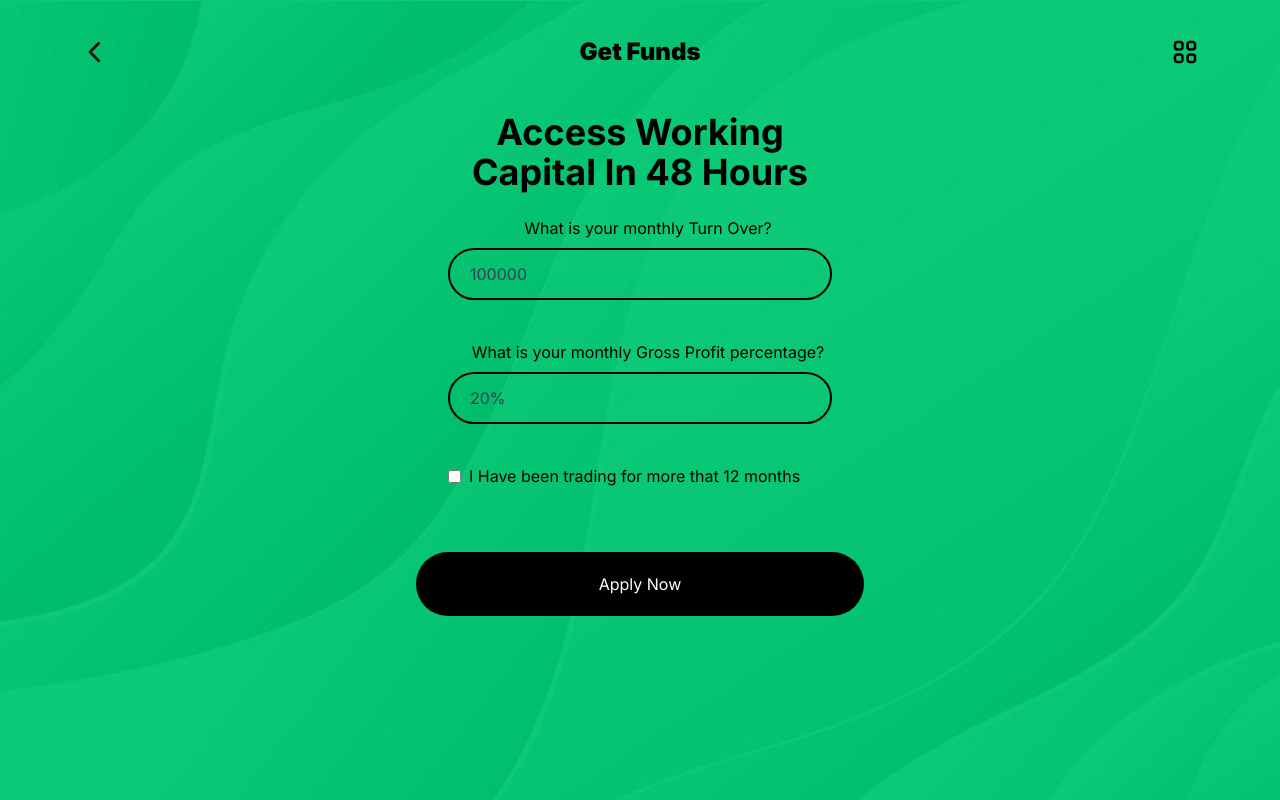
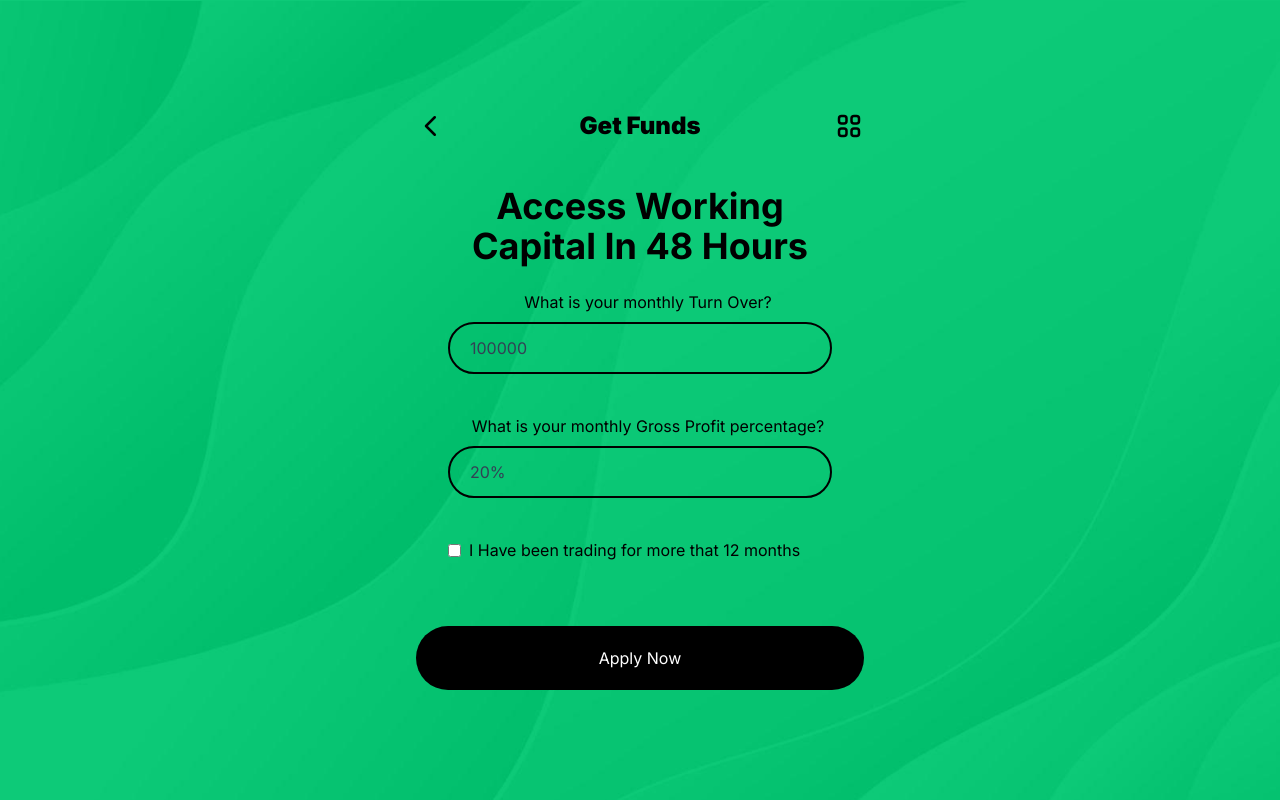
Before and after one commit to grahamusai/getfunds, a Next.js app: page / in a window 1280 px wide. Built offline with nearby package versions, Linux system fonts and the light colour scheme.

Commit message:
removed icon on the slider knob and centered the form to the screen

```diff
--- a/src/app/components/slider.tsx
+++ b/src/app/components/slider.tsx
@@ -3,6 +3,7 @@
 import CircularSlider from "@fseehawer/react-circular-slider";
 
 import { useGlobalState } from "../libs/global_state";
+import { GiClockwiseRotation } from "react-icons/gi";
 
 const Slider = (props: { max: number }) => {
   const { neededAmount, setNeededAmount } = useGlobalState();
@@ -32,7 +33,10 @@ const Slider = (props: { max: number }) => {
           labelColor="#000"
           verticalOffset="20px"
           onChange={(value: number) => setNeededAmount(value)}
-      />
+        >
+          <p></p>
+          {/* <GiClockwiseRotation color="white" /> */}
+        </CircularSlider>
       </div>
     </div>
   );
--- a/src/app/components/slider2.tsx
+++ b/src/app/components/slider2.tsx
@@ -30,7 +30,9 @@ const Slider2 = (props: { min: number }) => {
         labelColor="#000"
         verticalOffset="20px"
         onChange={(duration: number) => setDuration(duration)}
-      />
+      >
+        <p></p>
+      </CircularSlider>
     </div>
   );
 };
--- a/src/app/congrats/page.tsx
+++ b/src/app/congrats/page.tsx
@@ -51,10 +51,12 @@ const Congrats = () => {
   };
 
   return (
+    <div className="w-screen h-screen flex items-center justify-center">
       <div className="space-y-5 text-center max-w-md mx-auto bg-opacity-10">
         <h1 className="text-4xl font-bold pt-4">Congratulations</h1>
         <p className="text-2xl">
-        You Qualify for up to <span className="text-white font-bold">R{maxAmount} </span>in funding
+          You Qualify for up to{" "}
+          <span className="text-white font-bold">R{maxAmount} </span>in funding
         </p>
 
         <div className="flex flex-row items-center gap-5">
@@ -66,7 +68,9 @@ const Congrats = () => {
               <InputSwitcher />
             </div>
           </div>
-        <p className=" font-black text-xl text-left mt-[-3rem]">Slide For Amount</p>
+          <p className=" font-black text-xl text-left mt-[-3rem]">
+            Slide For Amount
+          </p>
         </div>
         <div className=" flex flex-row items-center gap-10">
           <Slider2 min={3} />
@@ -108,6 +112,7 @@ const Congrats = () => {
           All quotes are subject to due diligence
         </span>
       </div>
+    </div>
   );
 };
 
--- a/src/app/layout.tsx
+++ b/src/app/layout.tsx
@@ -17,9 +17,7 @@ export default function RootLayout({
 }) {
   return (
     <html lang="en">
-      <body
-        className={`${inter.className} bg-[url('/images/bg-image.png')] container`}
-      >
+      <body className={`${inter.className} bg-[url('/images/bg-image.png')]`}>
         {children}
       </body>
     </html>
--- a/src/app/page.tsx
+++ b/src/app/page.tsx
@@ -8,7 +8,9 @@ export default function Home() {
   const { setTurnOver, setGrossProfit, turnOver, grossProfit } =
     useGlobalState();
   return (
-    <main className=" pt-9">
+    <main>
+      <div className="w-screen h-screen flex items-center justify-center">
+        <div>
           <Navbar />
           <div className="text-center max-w-md mx-auto mt-3 p-8 bg-opacity-10">
             <h1 className="text-4xl mb-6 font-bold text-center">
@@ -16,7 +18,9 @@ export default function Home() {
             </h1>
             <div className=" space-y-10">
               <div>
-            <label className=" ml-4 mt-4">What is your monthly Turn Over?</label>
+                <label className=" ml-4 mt-4">
+                  What is your monthly Turn Over?
+                </label>
                 <input
                   type="number"
                   name="turnover"
@@ -63,14 +67,14 @@ export default function Home() {
         >
           Apply Now
         </button> */}
-
-
           </div>
           <Link href="/congrats">
             <button className="max-w-md mx-auto mt-8 w-full bg-black p-5 text-white rounded-full flex items-center justify-center">
               Apply Now
             </button>
           </Link>
+        </div>
+      </div>
     </main>
   );
 }
```
Lines whose indentation alone changed are shown as unchanged.
